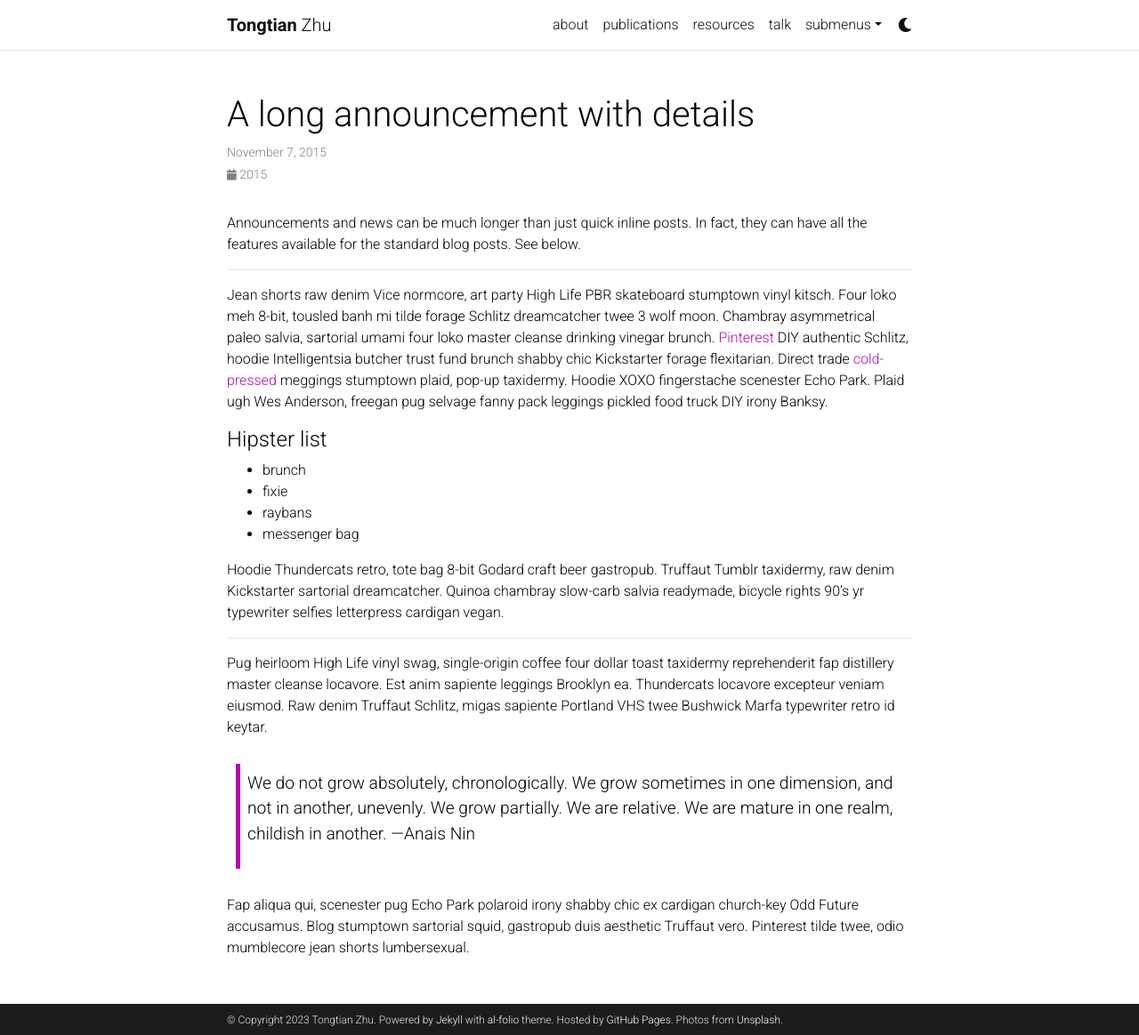
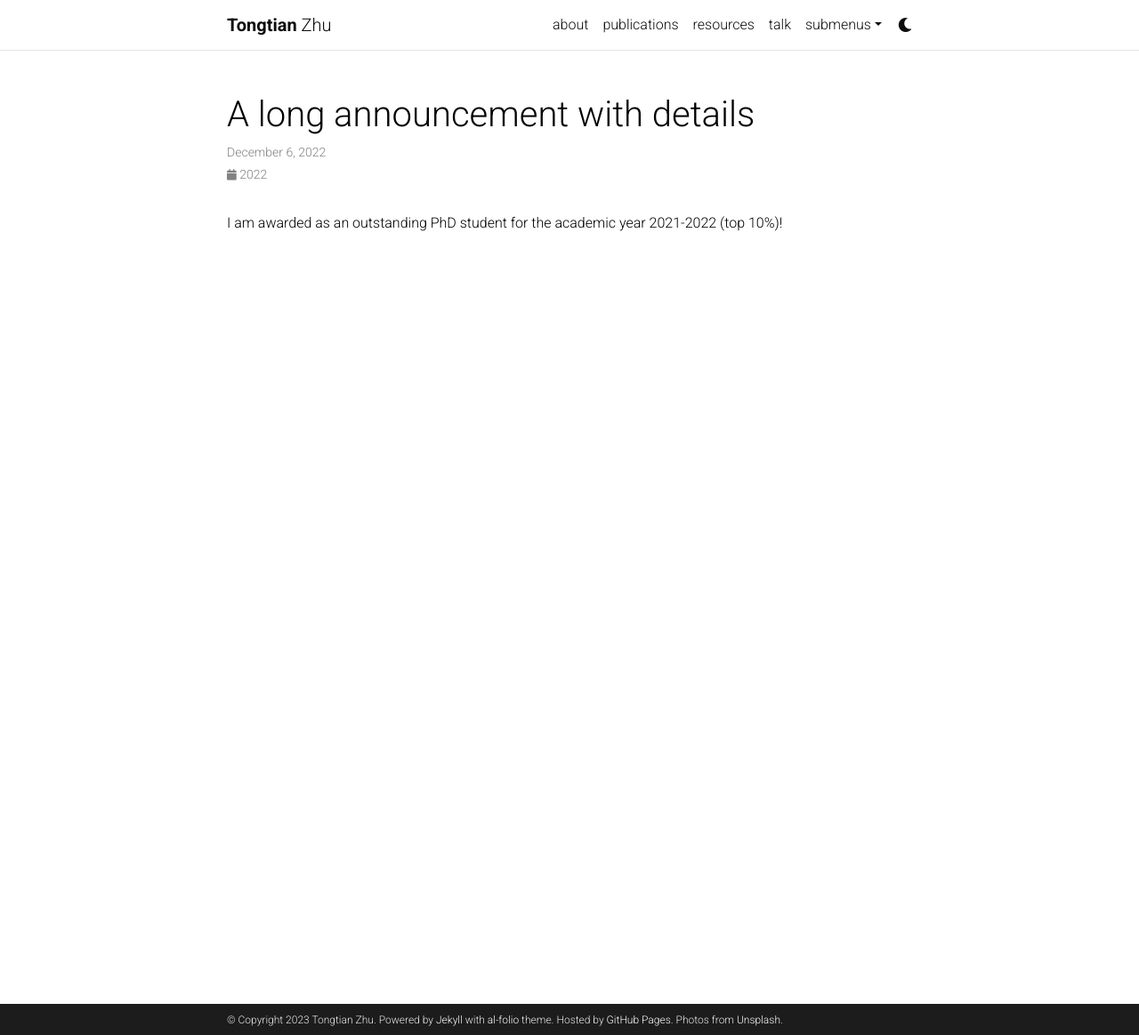
Before and after one commit to Raiden-Zhu/Raiden-Zhu.github.io, a Jekyll site: the page built from _news/announcement_2.md, in a window 1280 px wide and 1164 px high. Shown: the whole window at 89% size. Built offline with Jekyll 4.4.1, drawn with Linux system fonts in a browser that asks for light colours; comment, search, counter and statistics services are not loaded; a style sheet for code colours, icons or effects is not loaded.

Commit message:
Update announcement_2.md

```diff
--- a/_news/announcement_2.md
+++ b/_news/announcement_2.md
@@ -1,32 +1,9 @@
 ---
 layout: post
 title: A long announcement with details
-date: 2015-11-07 16:11:00-0400
+date: 2022-12-06
 inline: false
 related_posts: false
 ---
 
-Announcements and news can be much longer than just quick inline posts. In fact, they can have all the features available for the standard blog posts. See below.
-
-***
-
-Jean shorts raw denim Vice normcore, art party High Life PBR skateboard stumptown vinyl kitsch. Four loko meh 8-bit, tousled banh mi tilde forage Schlitz dreamcatcher twee 3 wolf moon. Chambray asymmetrical paleo salvia, sartorial umami four loko master cleanse drinking vinegar brunch. <a href="https://www.pinterest.com">Pinterest</a> DIY authentic Schlitz, hoodie Intelligentsia butcher trust fund brunch shabby chic Kickstarter forage flexitarian. Direct trade <a href="https://en.wikipedia.org/wiki/Cold-pressed_juice">cold-pressed</a> meggings stumptown plaid, pop-up taxidermy. Hoodie XOXO fingerstache scenester Echo Park. Plaid ugh Wes Anderson, freegan pug selvage fanny pack leggings pickled food truck DIY irony Banksy.
-
-#### Hipster list
-<ul>
-    <li>brunch</li>
-    <li>fixie</li>
-    <li>raybans</li>
-    <li>messenger bag</li>
-</ul>
-
-Hoodie Thundercats retro, tote bag 8-bit Godard craft beer gastropub. Truffaut Tumblr taxidermy, raw denim Kickstarter sartorial dreamcatcher. Quinoa chambray slow-carb salvia readymade, bicycle rights 90's yr typewriter selfies letterpress cardigan vegan.
-
-***
-
-Pug heirloom High Life vinyl swag, single-origin coffee four dollar toast taxidermy reprehenderit fap distillery master cleanse locavore. Est anim sapiente leggings Brooklyn ea. Thundercats locavore excepteur veniam eiusmod. Raw denim Truffaut Schlitz, migas sapiente Portland VHS twee Bushwick Marfa typewriter retro id keytar.
-
-> We do not grow absolutely, chronologically. We grow sometimes in one dimension, and not in another, unevenly. We grow partially. We are relative. We are mature in one realm, childish in another.
-> —Anais Nin
-
-Fap aliqua qui, scenester pug Echo Park polaroid irony shabby chic ex cardigan church-key Odd Future accusamus. Blog stumptown sartorial squid, gastropub duis aesthetic Truffaut vero. Pinterest tilde twee, odio mumblecore jean shorts lumbersexual.
+I am awarded as an outstanding PhD student for the academic year 2021-2022 (top 10%)!
```
